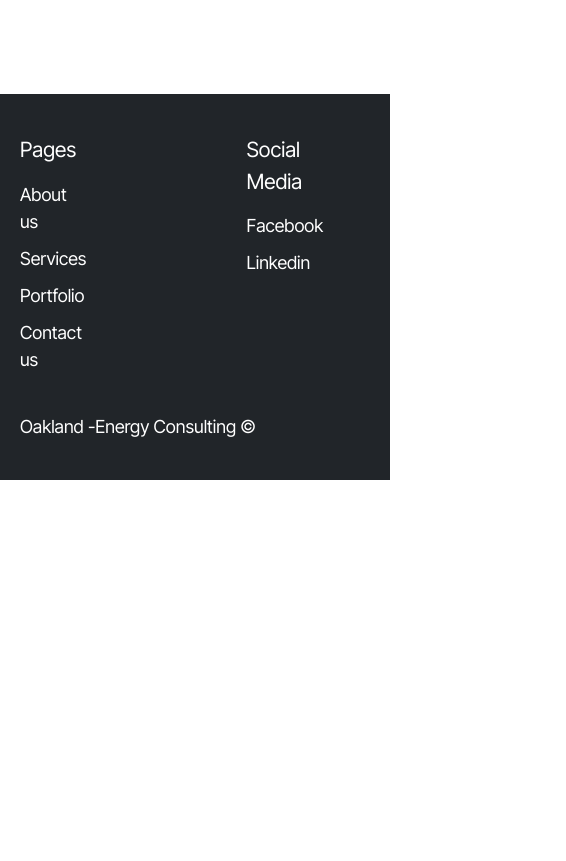
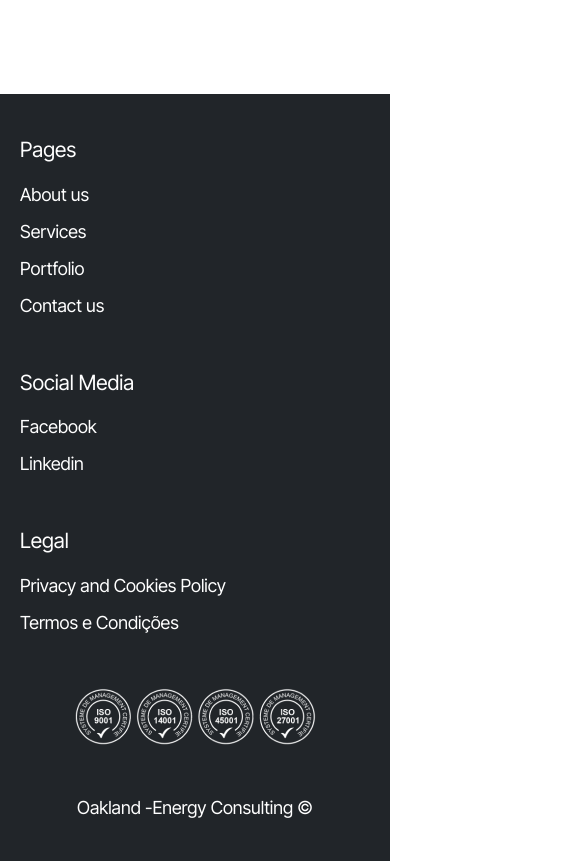
Before and after one commit to Dzmi3y/EnergyConsulting, a Next.js app: page / in a window 390 px wide. Shown: the part 780-1641 px from the top of the page, 566 px wide, since content can reach past the window. Before the commit the page ends 1260 px from the top, so only its background shows below. Built offline with nearby package versions, Linux system fonts and the light colour scheme.

Commit message:
mobile footer added

```diff
--- a/src/app/page.tsx
+++ b/src/app/page.tsx
@@ -6,12 +6,7 @@ export default function Home() {
     <>
       <Menu />
       <div>
-        <main>
-          {/* <div className="h-40">1</div>
-          <div className="h-40">2</div>
-          <div className="h-40">3</div>
-          <div className="h-40">4</div> */}
-        </main>
+        <main></main>
         {/* <Image
               aria-hidden
               src="/globe.svg"
--- a/src/components/Footer/index.tsx
+++ b/src/components/Footer/index.tsx
@@ -12,8 +12,8 @@ const Footer = () => {
   return (
     <footer className={styles.container}>
       <div className="mx-5 sm:mx-10 lg:mx-32">
-        <div className="flex justify-between mb-10">
-          <div className="flex justify-between gap-40">
+        <div className="flex justify-between mb-10  flex-col gap-12 sm:gap-0 sm:flex-row">
+          <div className="flex justify-between flex-col items-start sm:flex-row gap-12  sm:gap-10 md:gap-14 lg:gap-24">
             <div className={styles.columnContainer}>
               <div className={styles.title}>Pages</div>
               {routeNamesArray.map((r) => (
@@ -24,7 +24,6 @@ const Footer = () => {
             </div>
             <div className={styles.columnContainer}>
               <div className={styles.title}>Social Media</div>
-
               <motion.a {...linkAnimationProps} href="">
                 Facebook
               </motion.a>
@@ -42,11 +41,13 @@ const Footer = () => {
               </motion.a>
             </div>
           </div>
-          <div>
+          <div className="flex justify-center sm:block">
             <img src="/images/footer.png" alt="" />
           </div>
         </div>
-        <div>Oakland -Energy Consulting ©</div>
+        <div className="text-center sm:text-left ">
+          Oakland -Energy Consulting ©
+        </div>
       </div>
     </footer>
   );
```
